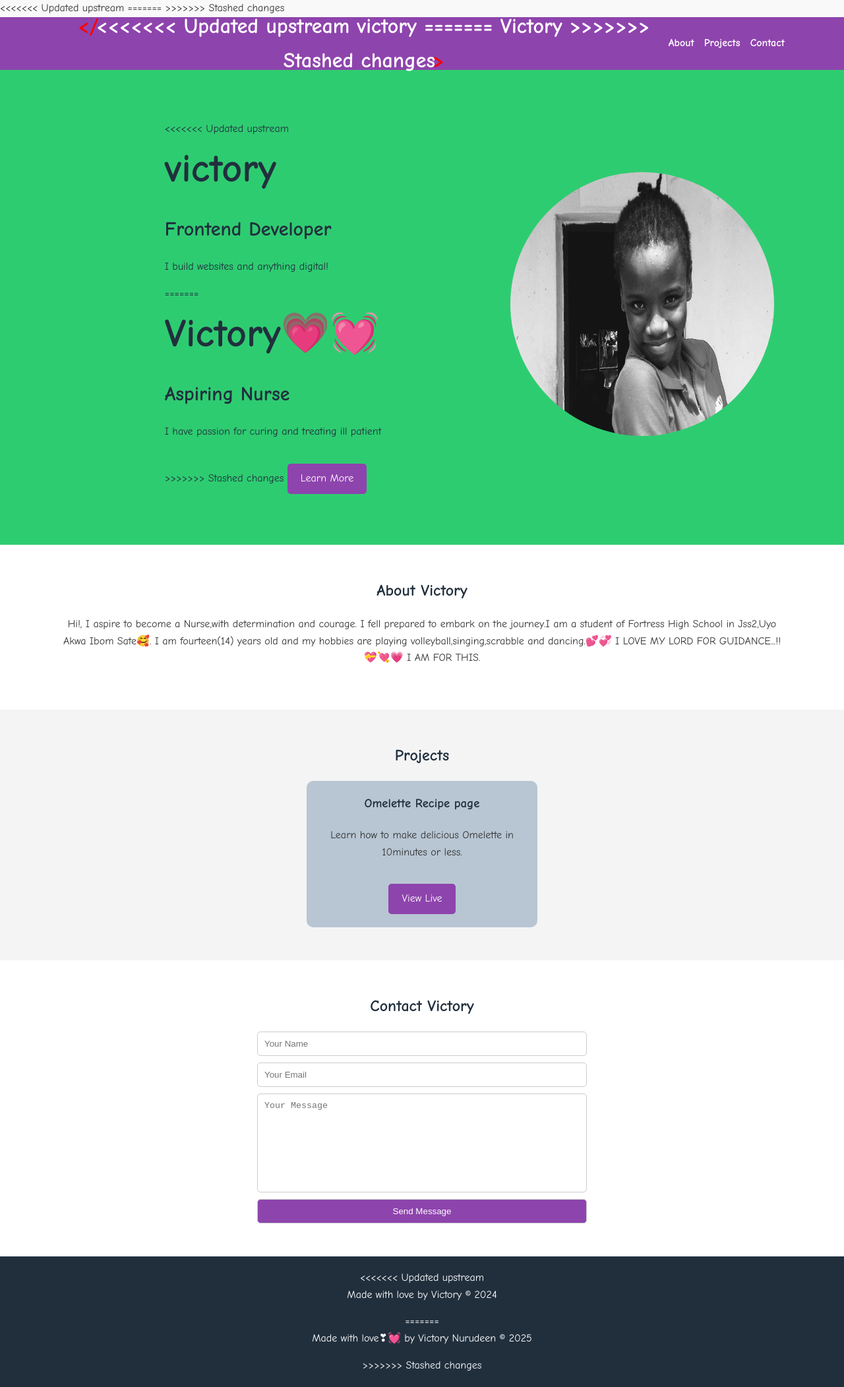
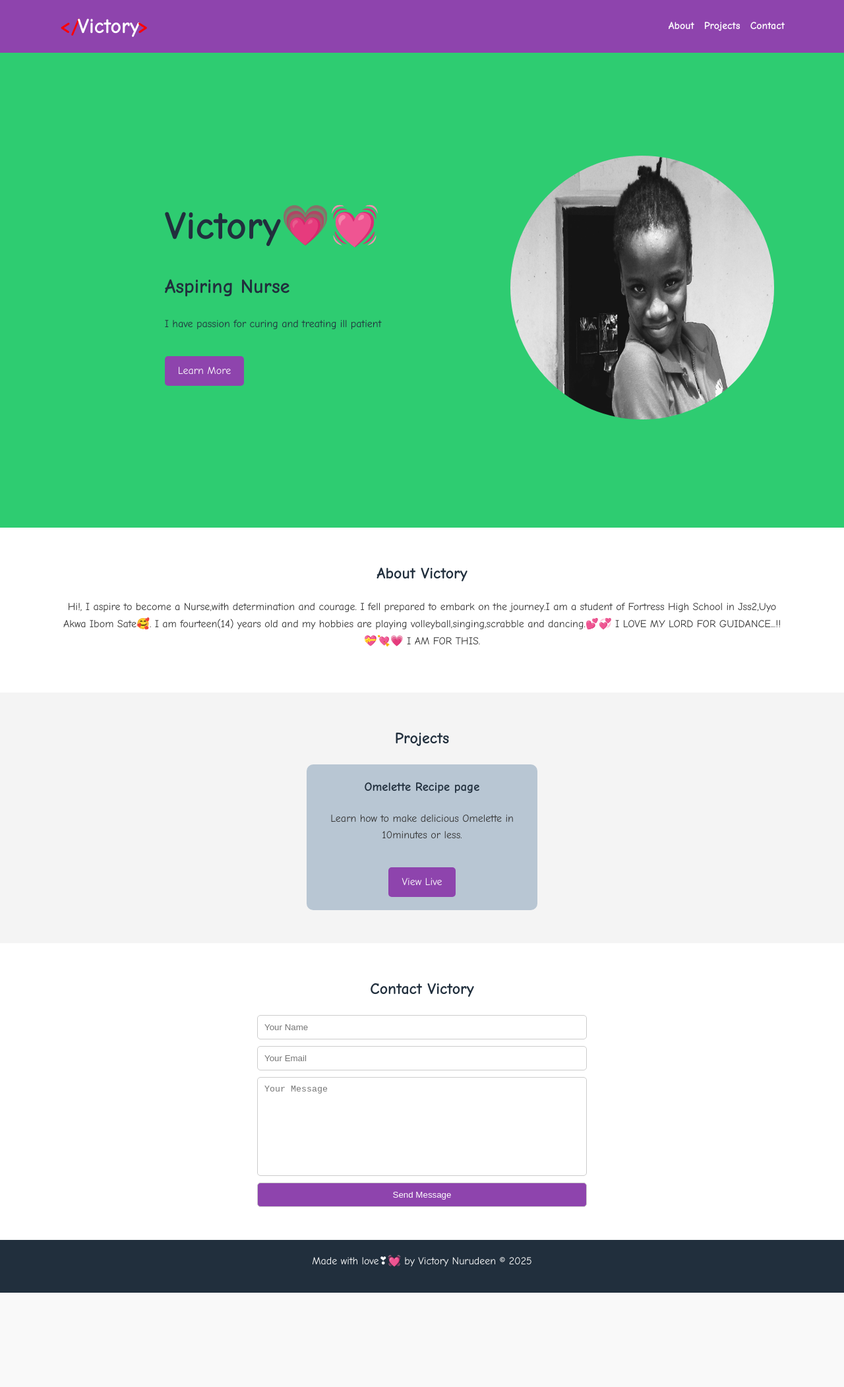
Before and after one commit to Fotress-school/Victory, a plain HTML site: page index.html in a window 1280 px wide. Shown: the whole page at 66% size. After the commit the page ends 1960 px from the top, so only its background shows below. Drawn offline with Linux system fonts and the light colour scheme.

Commit message:
Update index.html

```diff
--- a/index.html
+++ b/index.html
@@ -4,11 +4,7 @@
 <head>
     <meta charset="UTF-8">
     <meta name="viewport" content="width=device-width, initial-scale=1.0">
-<<<<<<< Updated upstream
-    <title>victory - Portfolio</title>
-=======
     <title>Victory - Portfolio</title>
->>>>>>> Stashed changes
     <link rel="stylesheet" href="https://cdnjs.cloudflare.com/ajax/libs/font-awesome/6.6.0/css/all.min.css" integrity="sha512-Kc323vGBEqzTmouAECnVceyQqyqdsSiqLQISBL29aUW4U/M7pSPA/gEUZQqv1cwx4OnYxTxve5UMg5GT6L4JJg==" crossorigin="anonymous" referrerpolicy="no-referrer" />
     <link rel="stylesheet" href="styles.css">
 </head>
@@ -19,11 +15,7 @@
         <div class="container">
             <h1 class="logo">
                 <span class="special-text">
-<<<<<<< Updated upstream
-                    victory
-=======
                     Victory
->>>>>>> Stashed changes
                 </span>
             </h1>
             <nav>
@@ -47,15 +39,9 @@
         <div class="container">
             <div class="hero-content">
                 <div class="hero-text">
-<<<<<<< Updated upstream
-                    <h1>victory</h1>
-                    <h2>Frontend Developer</h2>
-                    <p>I build websites and anything digital!</p>
-=======
                     <h1>Victory💗💓</h1>
                     <h2>Aspiring Nurse</h2>
                     <p>I have passion for curing and treating ill patient</p>
->>>>>>> Stashed changes
                     <a href="#about" class="btn">Learn More</a>
                 </div>
                 <div class="hero-image">
@@ -118,11 +104,7 @@
     <!-- Footer Section -->
     <footer>
         <div class="container">
-<<<<<<< Updated upstream
-            <p>Made with love by Victory &copy; 2024</p>
-=======
             <p>Made with love❣💓 by Victory Nurudeen &copy; 2025</p>
->>>>>>> Stashed changes
         </div>
     </footer>
     <script src="/script.js"></script>
```
